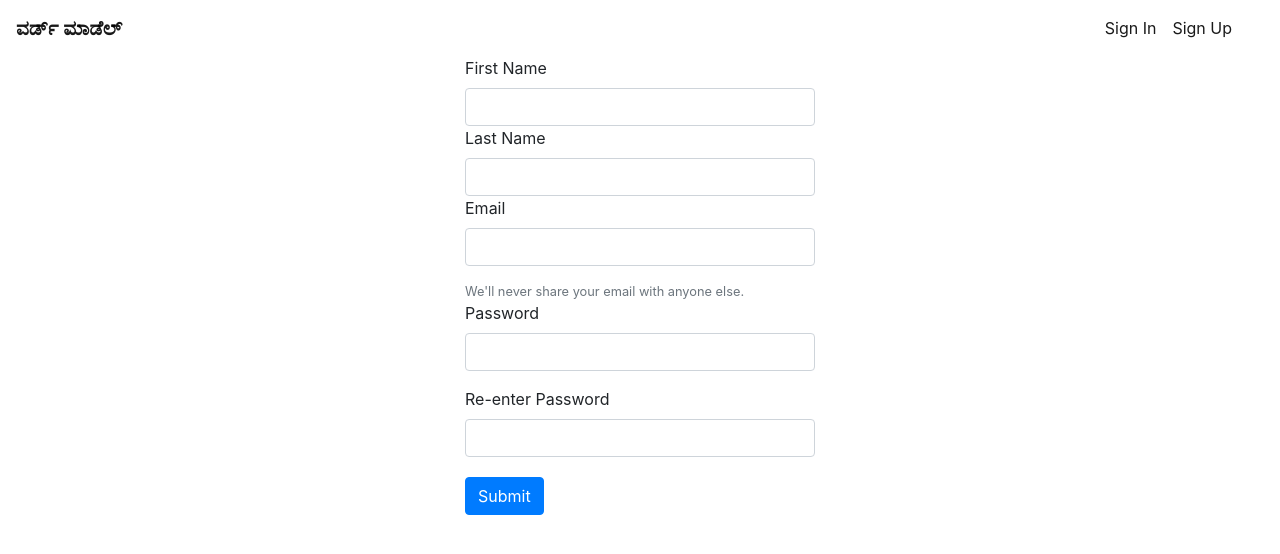
After one commit to prashanthsp6498/wordmodeling, a Flask app: page /signup in a window 1280 px wide. The commit adds this page. Shown: the top 554 px of the page. Run offline with Flask 2, Linux system fonts and the light colour scheme; some libraries are stand-ins or nearby versions.

Commit message:
user signin and signup functionality add, user can create, edit or modify files and each user is creatd with unique folder for his files in cloud, authentication and validation is added for more secure connection

```diff
--- a/app.py
+++ b/app.py
@@ -1,16 +1,43 @@
-import os
-from flask import Flask, render_template, request, jsonify
-from .languagemanager import LanguageManager
+import userdatahandler as uhandler
+from flask import Flask, render_template, request, jsonify, flash, redirect
+from flask import url_for, session
+from flask_bootstrap import Bootstrap
+from forms import Registration, Login
+from languagemanager import LanguageManager
+from flask_login import LoginManager, login_user, logout_user, login_required
+# from flask_login import current_user
+from werkzeug.security import generate_password_hash, check_password_hash
 
 app = Flask(__name__)
+
+app.config['SECRET_KEY'] = '6567e0baf8ab4fbe8894bacf510034a2'
 app.config['JSON_AS_ASCII'] = False
+app.config["SQLALCHEMY_DATABASE_URI"] = "mysql+pymysql://root:<sp>@localhost/wordmodeling"
+app.config["SQLALCHEMY_TRACK_MODIFICATIONS"] = False
+Bootstrap(app)
+login_manager = LoginManager()
+login_manager.init_app(app)
 
+try:
+    from dbmodel import User, db
+    db.init_app(app)
+except Exception:
+    print("Db error", Exception)
 
 langManager = LanguageManager()
 
 
-@app.route('/')
-def index():
+@login_manager.user_loader
+def load_user(user_id):
+    if user_id is not None:
+        print("this is userd ", user_id)
+        return User.query.get(user_id)
+    return None
+
+
+@app.route('/editor')
+@login_required
+def editor():
     number = [0, 1, 2, 3, 4, 5, 6]
     return render_template('word_predictor.html', number=number)
 
@@ -32,6 +59,96 @@ def getWord():
     return jsonify({"word": word})
 
 
+@app.route('/dashboard', methods=['POST', 'GET'])
+@login_required
+def dashboard():
+    files = uhandler.get_user_files(session['userdir'])
+    if request.method == 'POST':
+        filename = request.form['filename']
+        uhandler.create_user_file(session['userdir'], request.form['filename'])
+        number = [0, 1, 2, 3, 4, 5, 6]
+        return render_template("word_predictor.html", filename=filename, number=number)
+    return render_template("dashboard.html", files=files)
+
+
+@app.route('/signup', methods=['POST', 'GET'])
+def signup():
+    form = Registration()
+    if request.method == 'POST':
+        if form.validate_on_submit():
+            hashed_password = generate_password_hash(
+                form.password.data, method='sha256')
+            hashed_email = generate_password_hash(
+                form.email.data, method="sha256")
+            new_user = User(first_name=form.first_name.data,
+                            last_name=form.last_name.data,
+                            email=form.email.data,
+                            password=hashed_password,
+                            uuid=hashed_email)
+            try:
+                db.session.add(new_user)
+                db.session.commit()
+                uhandler.create_user_directory(hashed_email)
+            except Exception:
+                flash("User already exist")
+                return render_template("register.html", form=form)
+            return redirect(url_for('signin'))
+        else:
+            render_template("register.html", form=form)
+    return render_template("register.html", form=form)
+
+
+@app.route('/', methods=['POST', 'GET'])
+def signin():
+    form = Login()
+    if request.method == 'POST':
+        if form.validate_on_submit():
+            user = User.query.filter_by(email=form.email.data).first()
+            print('user', user)
+            if user:
+                if check_password_hash(user.password, form.password.data):
+                    login_user(user)
+                    uhandler.user_config['userhash'] = user.uuid
+                    session['userdir'] = user.uuid
+                    return redirect(url_for("dashboard"))
+                else:
+                    flash("wrong password")
+                    return render_template("login.html", form=form)
+            else:
+                flash("User doesn't exist")
+                return render_template("login.html", form=form)
+            print(form.email.data)
+
+    return render_template("login.html", form=form)
+
 # @app.errorhandler(404)
 # def not_found(error):
 #     return "<h1>Ooooooooooppppppppssssssssssssss</h1>"
+
+
+@app.route('/signout')
+@login_required
+def signout():
+    logout_user()
+    return redirect(url_for("signin"))
+
+
+@app.route('/api/files', methods=['GET'])
+def files():
+    filename = request.args['filename']
+    data = uhandler.read_user_file(session['userdir'], filename)
+    return jsonify({"filedata": data})
+
+@app.route('/api/save_text', methods=['POST', 'GET'])
+def save_text():
+    if request.method == 'POST':
+        filename = request.form['filename']
+        if filename[-1] == '#':
+            filename = filename[:-1]
+        data = request.form['text']
+        response = uhandler.save_to_file(session['userdir'], filename, data)
+        return jsonify({"response": response})
+    return "oooooopsss"
+
+if __name__ == "__main__":
+    app.run(debug=True)
--- /dev/null
+++ b/forms.py
@@ -0,0 +1,24 @@
+from flask_wtf import FlaskForm
+from wtforms import form, StringField, PasswordField, SubmitField
+from wtforms.validators import InputRequired, Email, length
+
+
+class Registration(FlaskForm):
+    first_name = StringField(
+        "First Name", [InputRequired("Please enter your first name")])
+    last_name = StringField(
+        "Last Name", [InputRequired("Please enter your last name")])
+    email = StringField("Email", [InputRequired(
+        "Please enter your email"), Email("Enter valid email")])
+    password = PasswordField("Password", validators=[length(min=8, max=16)])
+    re_password = PasswordField(
+        "Re-enter Password", validators=[length(min=8, max=16)])
+    submit = SubmitField("Submit")
+
+
+class Login(FlaskForm):
+    email = StringField(
+        "Enter email", [InputRequired("Enter your email"), Email()])
+    password = PasswordField("Enter you password", [
+                             InputRequired("Please enter your password")])
+    submit = SubmitField("Login")
--- a/model/predictor.py
+++ b/model/predictor.py
@@ -7,13 +7,13 @@ from keras.preprocessing.sequence import pad_sequences
 class Predictor:
     def __init__(self, model=None, tokenizer=None, seq_len=6, num_gen_words=6):
         if model:
-            self.model = model
+            self.model = load_model(model)
         else:
             self.model = load_model(os.path.join(
                 'checkpoints', 'kannada', 'model.h5'))
 
         if tokenizer:
-            self.tokenizer = tokenizer
+            self.tokenizer = load(open(tokenizer, 'rb'))
         else:
             self.tokenizer = load(
                 open(os.path.join('pickle_objects', 'kannada', 'tokenizer_model4'), 'rb'))
--- a/static/js/main.js
+++ b/static/js/main.js
@@ -86,3 +86,121 @@ $(document).ready(function () {
         console.log(de.length);
     })
 })
+
+
+$(document).ready(function () {
+    var base_url = '/api/files?filename=';
+    $(document).on('click', '.files', function () {
+        var filename = $(this).children().children().text();
+        var editor = 'editor?filename=' + filename;
+        $(location).attr('href', editor);
+
+    })
+})
+
+$(document).ready(function () {
+    $('.filebutton').on('click', function () {
+        var filename = $('.filename').val();
+        if (filename) {
+            $(location).attr('href', '/editor?filename=' + filename);
+        }
+    })
+
+})
+
+$(document).ready(function () {
+    var url = $(location).attr('href').split('?')[0];
+    var file_name = $(location).attr('href').split('?')[1].split('=')[1];
+    console.log(file_name)
+    $('.filename_btn').text(file_name);
+    if (url == "http://127.0.0.1:5000/editor") {
+        if (file_name) {
+            var information = {
+                data: {
+                    filename: file_name,
+                },
+                type: 'GET',
+                url: '/api/files?filename=' + file_name,
+            };
+            $.ajax(information).done(function (data) {
+                if (data) {
+                    $('#textbox').val(data['filedata']);
+                    $('.filename_btn').text(file_name);
+                }
+            })
+        }
+    }
+
+    $('#save_text').on('click', function () {
+        var text = $('#textbox').val();
+        var filename = $('.filename_btn').text();
+        console.log(text);
+        var information = {
+            data: {
+                text: text,
+                filename: filename,
+            },
+            type: 'POST',
+            url: '/api/save_text',
+        };
+        $.ajax(information).done(function (data) {
+            if (data.success) {
+                $('.save_hide_btn').parent().toggle();
+                $('.save_status').val("Saved Successfully");
+            }
+        })
+    })
+})
+
+
+$(document).ready(function () {
+    $('.save_status').hide();
+    var url = $(location).attr('href').split('?')[0];
+    var file_name = $(location).attr('href').split('?')[1].split('=')[1];
+    if (url == "http://127.0.0.1:5000/editor") {
+        if (file_name) {
+            var information = {
+                data: {
+                    filename: file_name,
+                },
+                type: 'GET',
+                url: '/api/files?filename=' + file_name,
+            };
+            $.ajax(information).done(function (data) {
+                if (data) {
+                    $('#textbox').val(data['filedata']);
+                    $('.filename_btn').text(file_name);
+                }
+            })
+        }
+    }
+
+    $('#save_text').on('click', function () {
+        var text = $('#textbox').val();
+        var filename = $('.filename_btn').text();
+        console.log(text);
+        var information = {
+            data: {
+                text: text,
+                filename: filename,
+            },
+            type: 'POST',
+            url: '/api/save_text',
+        };
+        $.ajax(information).done(function (data) {
+            if (data.success) {
+                $('.save_hide_btn').parent().toggle();
+                $('.save_status').val("Saved Successfully");
+            }
+        })
+    })
+
+    $('.help_hide_btn').on('click', function () {
+        $(this).parent().toggle();
+    })
+
+    $('.save_hide_btn').on('click', function () {
+        $(this).parent().toggle();
+    })
+
+})
--- a/templates/base.html
+++ b/templates/base.html
@@ -17,6 +17,7 @@
     <script src="https://stackpath.bootstrapcdn.com/bootstrap/4.4.1/js/bootstrap.min.js"
         integrity="sha384-wfSDF2E50Y2D1uUdj0O3uMBJnjuUD4Ih7YwaYd1iqfktj0Uod8GCExl3Og8ifwB6"
         crossorigin="anonymous"></script>
+    <script src="https://use.fontawesome.com/60d4127b2b.js"></script>
     <script src="static/js/preferences.js"></script>
     <script src="static/js/shortcuts.js"></script>
     <script src="static/js/main.js"></script>
@@ -24,18 +25,32 @@
 </head>
 
 <body class='background'>
-    <nav class="navbar navbar-expand-lg navbar-light" >
-        <a class="navbar-brand" href="#" id="background" ><strong>ವರ್ಡ್ ಮಾಡೆಲ್</strong></a>
-        <button class="navbar-toggler" type="button" data-toggle="collapse" data-target="#navbarSupportedContent"
-            aria-controls="navbarSupportedContent" aria-expanded="false" aria-label="Toggle navigation">
+
+    <nav class="navbar navbar-expand-lg navbar-light">
+        <a class="navbar-brand" href="#" id="background"><strong>ವರ್ಡ್ ಮಾಡೆಲ್</strong></a>
+        <button class="navbar-toggler" type="button" data-toggle="collapse" data-target="#navbarNav"
+            aria-controls="navbarNav" aria-expanded="false" aria-label="Toggle navigation">
             <span class="navbar-toggler-icon"></span>
         </button>
+        <div class="collapse navbar-collapse mr-4" id="navbarNav">
+            <ul class="nav navbar-nav ml-auto">
+                <li class="nav-item active">
+                    {% if current_user.is_authenticated %}
+                    <a class="nav-link" href="#">
+                        {{ current_user.first_name}}</a>
+                    {% else %}
+                    <a class="nav-link" href="{{ url_for('signin')}}">Sign In</a>
+                    {% endif %}
+                </li>
+                <li class="nav-item active">
+                    {% if current_user.is_authenticated %}
+                    <a class="nav-link" href="{{ url_for('signout') }} ">Sign out</a>
+                    {% else %}
+                    <a class="nav-link" href="{{ url_for('signup')}}">Sign Up</a>
+                    {% endif %}
+                </li>
 
-        <div class="collapse navbar-collapse" id="navbarSupportedContent">
-
-            <!-- <a class="navbar-brand ml-55" href="#"><strong>ವರ್ಡ್ ಮಾಡೆಲ್</strong></a> -->
-            <button class="navbar-toggler" type="button" data-toggle="collapse"
-                data-target="#navbarSupportedContent"></button>
+            </ul>
         </div>
     </nav>
 
@@ -47,6 +62,10 @@
     </div>
 
     <div class="container">
+
+        {% block dashboard %}{% endblock %}
+        {% block login %}{% endblock %}
+        {% block register%}{% endblock %}
         {% block main_body %}{% endblock %}
     </div>
 
--- /dev/null
+++ b/templates/register.html
@@ -0,0 +1,39 @@
+{% extends 'base.html' %}
+{% import "bootstrap/wtf.html" as wtf %}
+
+{% block register %}
+<div class="row">
+    <div class="col-md-4"></div>
+    <div class="col-md-4 form-group">
+        {% with messages = get_flashed_messages() %}
+        {% if messages %}
+        {% for message in messages %}
+        <div class="alert alert-danger" role="alert">
+            {{ message }}
+        </div>
+        {% endfor %}
+        {% endif %}
+        {% endwith %}
+        <form method="POST">
+            {{ form.hidden_tag() }}
+            {{ form.first_name.label }}
+            {{ form.first_name(class_="form-control") }}
+            {{ form.last_name.label }}
+            {{ form.last_name(class_="form-control") }}
+            {{ form.email.label }}
+            {{ form.email(class_="form-control") }}
+            <p style="color: red;">{{ form.email.errors[0]}}</p>
+            <small id="emailHelp" class="form-text text-muted">We'll never share your email with anyone else.</small>
+            {{ form.password.label}}
+            {{ form.password(class_="form-control") }}
+            <p style="color: red;">{{ form.password.errors[0]}}</p>
+            {{ form.re_password.label}}
+            {{ form.re_password(class_="form-control") }}
+            <p style="color: red;">{{ form.re_password.errors[0]}}</p>
+            {{ form.submit(class_="btn btn-primary mt-1") }}
+        </form>
+    </div>
+    <div class="col-md-4"></div>
+</div>
+
+{% endblock %}
```
Also changed, not shown: dbmodel.py (added, +15 -0 lines), languagemanager.py (+4 -3 lines), templates/dashboard.html (added, +38 -0 lines), templates/login.html (added, +28 -0 lines), templates/word_predictor.html (+19 -1 lines), userdatahandler.py (added, +38 -0 lines), 1 other file.
